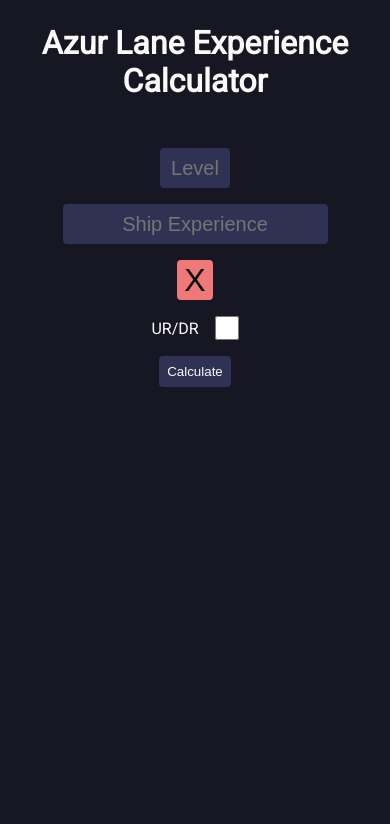
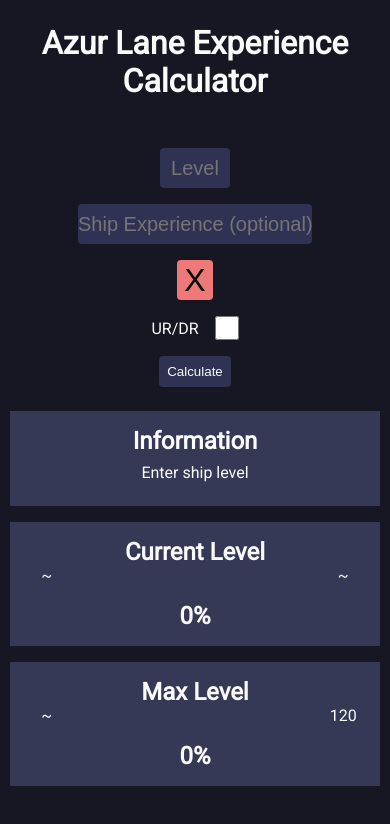
Before and after one commit to ShaumikRahman/azur-lane-xp-calc, a React (Create React App) app: page / in a window 390 px wide. Shown: the top 824 px of the page. Built offline with nearby package versions, Linux system fonts and the light colour scheme.

Commit message:
basic info panel WIP

```diff
--- a/src/App.js
+++ b/src/App.js
@@ -1,24 +1,19 @@
 import { useState } from "react";
 import InputForm from "./components/InputForm";
-import Message from "./components/Message";
+import Output from "./components/Output";
 
 function App() {
   const [data, setData] = useState();
 
-  const controlMessage = (data) => {
-    setData(data);
-  }
-
-  let message;
-  if (data) {
-    message = <Message data={data} />
+  const controlMessage = (info) => {
+    setData(info);
   }
 
   return (
     <div className="App">
       <h1 className="App__Title">Azur Lane Experience Calculator</h1>
-      <InputForm handleData={controlMessage}/>
-      {message}
+      <InputForm controlMessage={(e) => controlMessage(e)} />
+      <Output data={data} />
     </div>
   );
 }
--- a/src/components/InputForm.js
+++ b/src/components/InputForm.js
@@ -2,17 +2,17 @@
 const normalLevels = require("./../json/normal.json");
 const specialLevels = require("./../json/special.json");
 
-const InputForm = ({handleData}) => {
+const InputForm = ({controlMessage}) => {
   const [level, setLevel] = useState('');
-  const [exp, setExp] = useState('  ');
+  const [exp, setExp] = useState('');
   const [special, setSpecial] = useState(false);
 
   const clear = (e) => {
     e.preventDefault();
     setLevel('');
     setExp('');
-
     document.getElementById('form').reset();
+    controlMessage();
   }
 
   const calculate = (e) => {
@@ -28,9 +28,9 @@
             const initialStoredExp = exp;
             let index = specialLevels.indexOf(levelInfo);
             let toNext = levelInfo.Next;
-            let storedExp = parseInt(exp);
+            let storedExp = exp;
             let plusLevel = false;
-
+            let progress = parseInt(initialStoredExp + currentExp);
 
 
             while (storedExp >= toNext) {
@@ -51,6 +51,7 @@
               storedExp = 0;
             }
 
+
             let _next;
             let _maxProgress;
             let _maxPercentage;
@@ -58,33 +59,34 @@
               _next = specialLevels[index+1].Level;
               _maxProgress = (maxExp - (currentExp + storedExp));
               _maxPercentage = (((currentExp + storedExp) / maxExp) * 100).toFixed(2);
-
             } else {
               _next = 120;
               _maxProgress= 0;
-              _maxPercentage = 0;
+              _maxPercentage = 100;
             }
             const _level = specialLevels[index].Level;
-            const _progress = ((storedExp / toNext) * 100).toFixed(2);
+            const percentage = ((storedExp / toNext) * 100).toFixed(2);
 
-            if (!plusLevel) {
-              console.log(`The ships level is ${_level} with ${_progress}% progress towards level ${_next} and ${_maxProgress} remaining EXP / ${_maxPercentage}% progress towards max level`);
-            } else {
-              console.log(`The ships level is ${_level} with ${initialStoredExp} stored EXP, ${_progress}% progress towards level ${_next} and ${_maxProgress} remaining EXP / ${_maxPercentage}% progress towards max level`);
-            }
+            // if (!plusLevel) {
+            //   console.log(`The ships level is ${_level} with ${percentage}% progress towards level ${_next} and ${_maxProgress} remaining EXP / ${_maxPercentage}% progress towards max level`);
+            // } else {
+            //   console.log(`The ships level is ${_level} with ${initialStoredExp} stored EXP, ${percentage}% progress towards level ${_next} and ${_maxProgress} remaining EXP / ${_maxPercentage}% progress towards max level`);
+            // }
+
 
             let data = {
               "special": special,
               "plusLevel": plusLevel,
               "level": _level,
-              "progress": _progress,
+              "progress": progress,
+              "percentage": percentage,
               "next": _next,
               "maxProgress": _maxProgress,
               "maxPercentage": _maxPercentage,
               "storedExp": initialStoredExp
             }
 
-            handleData(data);
+            controlMessage(data);
           }
         });
       } else {
@@ -97,6 +99,7 @@
             let toNext = levelInfo.Next;
             let storedExp = exp;
             let plusLevel = false;
+            let progress = parseInt(initialStoredExp + currentExp);
 
 
 
@@ -129,34 +132,37 @@
             } else {
               _next = 120;
               _maxProgress= 0;
-              _maxPercentage = 0;
+              _maxPercentage = 100;
             }
             const _level = normalLevels[index].Level;
-            const _progress = ((storedExp / toNext) * 100).toFixed(2);
+            const percentage = ((storedExp / toNext) * 100).toFixed(2);
 
 
-            if (!plusLevel) {
-              console.log(`The ships level is ${_level} with ${_progress}% progress towards level ${_next} and ${_maxProgress} remaining EXP / ${_maxPercentage}% progress towards max level`);
-            } else {
-              console.log(`The ships level is ${_level} with ${initialStoredExp} stored EXP, ${_progress}% progress towards level ${_next} and ${_maxProgress} remaining EXP / ${_maxPercentage}% progress towards max level`);
-            }
+            // if (!plusLevel) {
+            //   console.log(`The ships level is ${_level} with ${percentage}% progress towards level ${_next} and ${_maxProgress} remaining EXP / ${_maxPercentage}% progress towards max level`);
+            // } else {
+            //   console.log(`The ships level is ${_level} with ${initialStoredExp} stored EXP, ${percentage}% progress towards level ${_next} and ${_maxProgress} remaining EXP / ${_maxPercentage}% progress towards max level`);
+            // }
 
             // let data = [
-            //   special, plusLevel, _level, _progress, _next, _maxPercentage, _maxProgress, initialStoredExp
+            //   special, plusLevel, _level, percentage, _next, _maxPercentage, _maxProgress, initialStoredExp
             // ]
 
             let data = {
               "special": special,
               "plusLevel": plusLevel,
               "level": _level,
-              "progress": _progress,
+              "progress": progress,
+              "percentage": percentage,
               "next": _next,
               "maxProgress": _maxProgress,
               "maxPercentage": _maxPercentage,
               "storedExp": initialStoredExp
             }
 
-            handleData(data);
+
+
+            controlMessage(data);
 
           }
         });
@@ -188,7 +194,7 @@
           />
           <input
             min="1"
-            placeholder="Ship Experience"
+            placeholder="Ship Experience (optional)"
             type="number"
             className="Exp"
             name="exp"
@@ -200,7 +206,7 @@
               }
             }}
           />
-          <button className="clear" onClick={clear} type="button" name="clear">
+          <button className="clear" type="button" name="clear" onClick={(e) => clear(e)}>
           X
           </button>
         </div>
--- a/src/components/Message.js
+++ /dev/null
@@ -1,16 +0,0 @@
-import { useState } from "react"
-
-const Message = ({data}) => {
-    const [info, setInfo] = useState({data});
-
-
-
-    return <div className="App__Message">
-        <p>
-            {data.level}
-        </p>
-    </div>
-
-}
-
-export default Message
--- /dev/null
+++ b/src/components/Output.js
@@ -0,0 +1,80 @@
+
+const Output = ({ data }) => {
+
+    let special;
+    let currentLevel;
+    let nextLevel;
+    let progress;
+    let percentage;
+    let maxRemaining;
+    let maxPercentage;
+    let plusLevel;
+
+    let output;
+
+  if (data) {
+    special = data.special
+    currentLevel = data.level;
+      nextLevel = data.next;
+      progress = data.progress;
+      percentage = data.percentage;
+      maxRemaining = data.maxProgress;
+      maxPercentage = data.maxPercentage;
+      plusLevel = data.plusLevel;
+
+      output = <p>The ships current EXP + stored EXP is {progress} which comes to level {currentLevel}, {maxRemaining} EXP until max level.</p>
+
+  } else {
+    special = false;
+    currentLevel = '~';
+      nextLevel = '~';
+      progress = 0;
+      percentage = 0;
+      maxRemaining = 0;
+      maxPercentage = 0;
+      plusLevel = false;
+
+      output = <p>Enter ship level</p>;
+  }
+
+  return <div className="App__Output">
+    <div className="outputSection second">
+      <h2 className="sectionTitle">Current Level</h2>
+      <div className="percentageNumbers">
+        <p className="currentLevel" style={{color: plusLevel ? '#e0ff00' : ''}}>
+          {currentLevel}
+        </p>
+        <span className="space"></span>
+        <p className="nextLevel">
+          {nextLevel}
+        </p>
+      </div>
+      <div className="percentageBar" style={{width: `${percentage}%`, background: special ? 'linear-gradient(to right, magenta, turquoise)' : '#e0ff00'}}>
+      </div>
+      <h2>{`${percentage}%`}</h2>
+    </div>
+    <div className="outputSection first">
+    <h2 className="sectionTitle">Information</h2>
+    <div className="info">
+      {output}
+    </div>
+    </div>
+    <div className="outputSection third">
+    <h2 className="sectionTitle">Max Level</h2>
+    <div className="percentageNumbers">
+        <p className="currentLevel">
+          {currentLevel}
+        </p>
+        <span className="space"></span>
+        <p className="nextLevel">
+          120
+        </p>
+      </div>
+      <div className="percentageBar" style={{width: `${maxPercentage}%`, background: special ? 'linear-gradient(to right, magenta, turquoise)' : '#e0ff00'}}>
+      </div>
+      <h2>{`${maxPercentage}%`}</h2>
+    </div>
+  </div>;
+};
+
+export default Output;
--- a/src/scss/_index.scss
+++ b/src/scss/_index.scss
@@ -9,8 +9,14 @@
     font-family: 'Roboto';
 }
 
+body::-webkit-scrollbar {
+    display: none;
+}
+
 .App {
     margin-top: 1.5rem;
+    display: flex;
+    flex-direction: column;
 
     &__Title {
         text-align: center;
@@ -69,6 +75,17 @@
 
         .Exp, .clear {
             height: 2.5rem;
+            width: 30%;
+
+            // @media (max-width: 26.5625) {
+            //     width: 95%;
+            // }
+
+            @media (max-width: 33.75em) {
+                width: 60%;
+            }
+
+
         }
 
         .clear {
@@ -104,4 +121,68 @@
             opacity: 0;
         }
     }
+
+    &__Output {
+        width: 95%;
+        align-self: center;
+        margin-top: 1.5rem;
+        gap: 1rem;
+        display: flex;
+        justify-content: center;
+
+        @media (max-width: 33.75em) {
+            flex-direction: column;
+        }
+
+        .outputSection {
+            text-align: center;
+            background-color: $darker;
+            flex: 33%;
+            align-content: center;
+            padding: 1rem 0rem;
+
+
+        }
+
+        .first {
+
+            .info {
+                padding: .5rem;
+            }
+
+            @media (max-width: 33.75em) {
+                order: 1;
+            }
+        }
+        .second, .third {
+
+            .percentageNumbers {
+                display: grid;
+                grid-template-columns: 20% 60% 20%;
+            }
+
+            .percentageBar {
+                margin: .25rem 0rem;
+                width: 0%;
+                height: 0.55rem;
+                //border-radius: 1rem;
+                //background: #e0ff00;
+                //background: linear-gradient(to right, magenta, turquoise);
+
+                transition: width 150ms ease-in-out;
+            }
+
+            @media (max-width: 33.75em) {
+                order: 2;
+            }
+        }
+
+        .third {
+            @media (max-width: 33.75em) {
+                order: 3;
+            }
+        }
+
+
+    }
 }
```
Also changed, not shown: public/css/style.css (+1 -1 lines), 1 other file (tests, documents, lock files or other folders).
